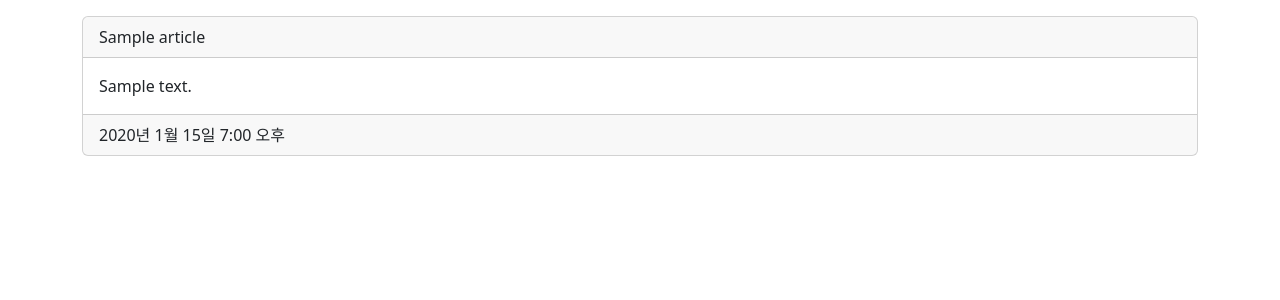
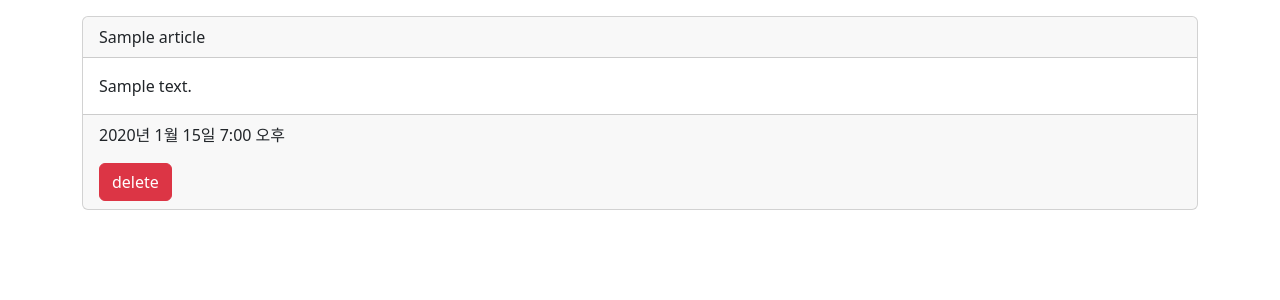
Before and after one commit to minyou73/board, a Django app: page /articles/1 in a window 1280 px wide. Shown: the part 56-356 px from the top of the page. Run offline with Django 4.2, Linux system fonts and the light colour scheme; tables that the repository leaves empty hold one stand-in row (values such as "Sample post").

Commit message:
delete 기능 구현

```diff
--- a/articles/templates/detail.html
+++ b/articles/templates/detail.html
@@ -9,7 +9,8 @@
             {{ article.content }}
         </div>
         <div class="card-footer">
-            {{ article.created_at}}
+            <p>{{ article.created_at}}</p>
+            <a href="{% url 'articles:delete' id=article.id %}" class="btn btn-danger">delete</a>
         </div>
     </div>
 {% endblock %}
--- a/articles/urls.py
+++ b/articles/urls.py
@@ -9,5 +9,5 @@ urlpatterns = [
     path('<int:id>', views.detail, name='detail'),
     path('new/', views.new, name='new'),
     path('create/', views.create, name='create'),
-
+    path('<int:id>/delete/', views.delete, name='delete'),
 ]
--- a/articles/views.py
+++ b/articles/views.py
@@ -40,3 +40,9 @@ def create(request):
     #{% url 'articles:index' %}
     # return redirect('articles:index')
     return redirect('articles:detail', id=article.id)
+
+def delete(request, id):
+    article = Article.objects.get(id=id)
+    article.delete()
+
+    return redirect('articles:index')
```
